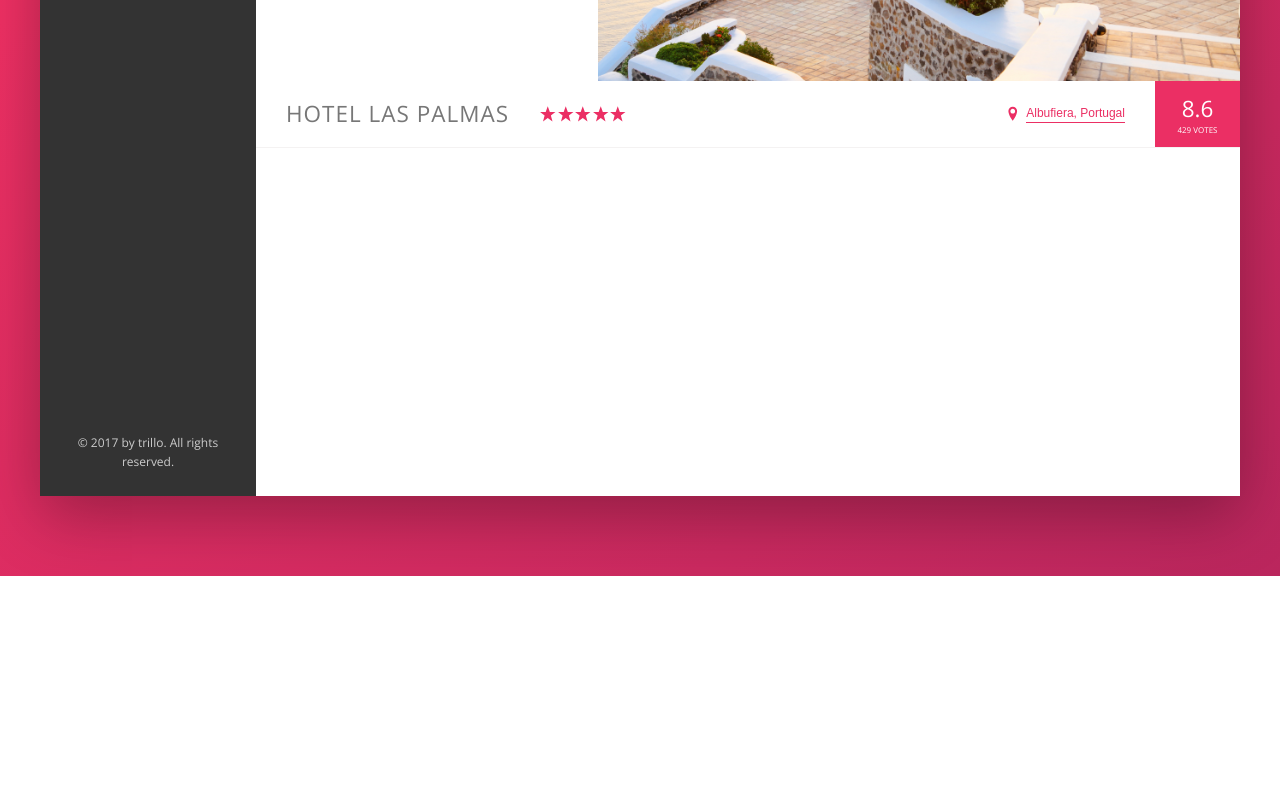
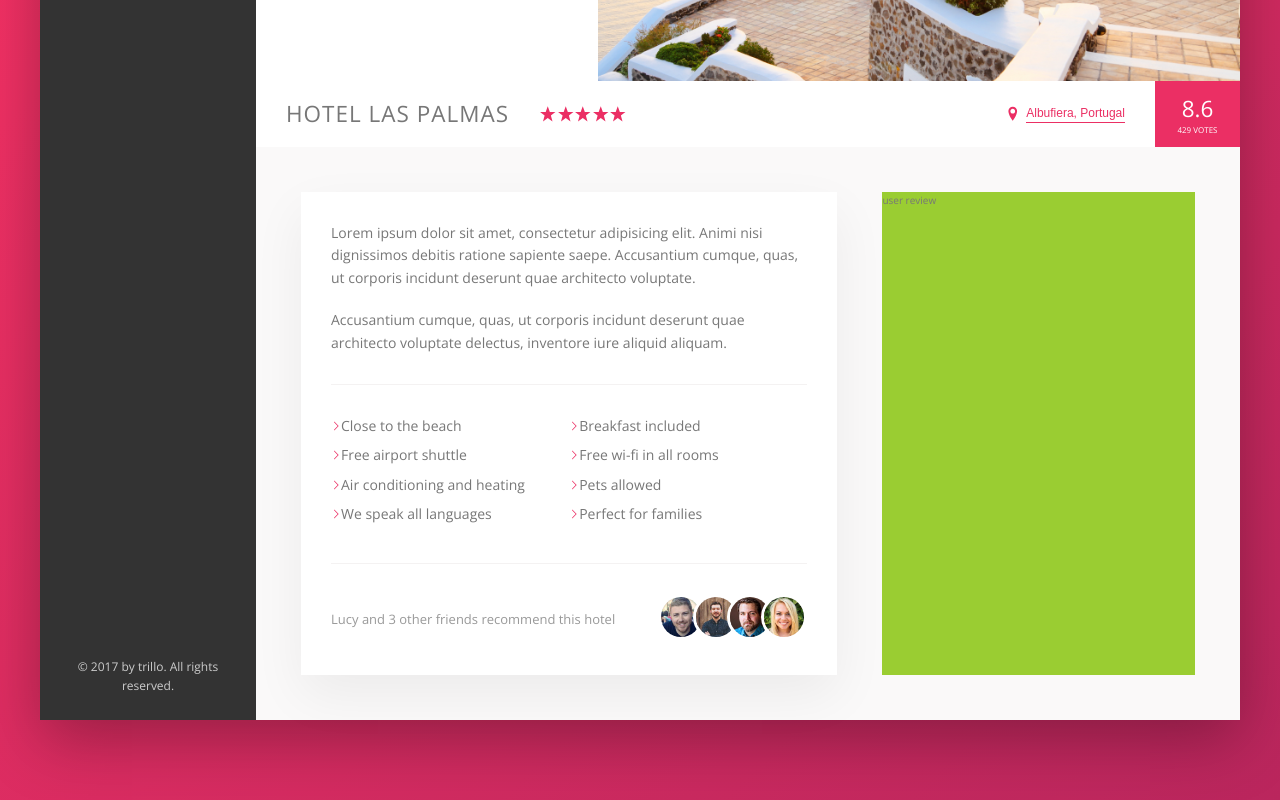
Before and after one commit to fktrctqbdfyjd/css-flex-test, a website: page index.html in a window 1280 px wide. Shown: the part 454-1254 px from the top of the page. Before the commit the page ends 1030 px from the top, so only its background shows below. Drawn offline with nearby package versions, Linux system fonts and the light colour scheme.

Commit message:
Add description section

```diff
--- a/index.html
+++ b/index.html
@@ -140,6 +140,42 @@
                             <div class="overview__rating-count">429 votes</div>
                         </div>
                     </div>
+
+                    <div class="detail">
+                        <div class="description">
+                            <p class="paragraph">
+                                Lorem ipsum dolor sit amet, consectetur adipisicing elit. Animi nisi dignissimos debitis ratione sapiente saepe. Accusantium cumque, quas, ut corporis incidunt deserunt quae architecto voluptate.
+                            </p>
+                            <p class="paragraph">
+                                Accusantium cumque, quas, ut corporis incidunt deserunt quae architecto voluptate delectus, inventore iure aliquid aliquam.
+                            </p>
+                            <ul class="list">
+                                <li class="list__item">Close to the beach</li>
+                                <li class="list__item">Breakfast included</li>
+                                <li class="list__item">Free airport shuttle</li>
+                                <li class="list__item">Free wi-fi in all rooms</li>
+                                <li class="list__item">Air conditioning and heating</li>
+                                <li class="list__item">Pets allowed</li>
+                                <li class="list__item">We speak all languages</li>
+                                <li class="list__item">Perfect for families</li>
+                            </ul>
+                            <div class="recommend">
+                                <p class="recommend__count">
+                                    Lucy and 3 other friends recommend this hotel
+                                </p>
+                                <div class="recommend__friends">
+                                    <img src="img/user-3.jpg" alt="Friend 1" class="recommend__photo">
+                                    <img src="img/user-4.jpg" alt="Friend 2" class="recommend__photo">
+                                    <img src="img/user-5.jpg" alt="Friend 3" class="recommend__photo">
+                                    <img src="img/user-6.jpg" alt="Friend 4" class="recommend__photo">
+                                </div>
+                            </div>
+                        </div>
+
+                        <div class="user-reviews">
+                            user review
+                        </div>
+                    </div>
                 </main>
             </div>
         </div>
--- a/sass/_base.scss
+++ b/sass/_base.scss
@@ -30,6 +30,9 @@
     --color-grey-dark-3: #999;
 
     --shadow-dark: 0 2rem 6rem rgba( 0,0,0,.3);
+    --shadow-light: 0 2rem 5rem rgba( 0,0,0,.06);
+
+    --line: 1px solid var(--color-grey-light-2);
 }
 
 * {
--- a/sass/_components.scss
+++ b/sass/_components.scss
@@ -204,7 +204,7 @@
 .overview {
     display: flex;
     align-items: center;
-    border-bottom: 1px solid var(--color-grey-light-2);
+    border-bottom: --line;
 
     &__heading {
         font-size: 2.25rem;
@@ -301,3 +301,80 @@
         box-shadow: none;
     }
 }
+
+//////////////////////////////////////////////////////////////
+// PARAGRAPH
+
+.paragraph:not(:last-of-type) {
+    margin-bottom: 2rem;
+}
+
+//////////////////////////////////////////////////////////////
+// LIST
+
+.list {
+    list-style: none;
+    margin: 3rem 0;
+    padding: 3rem 0;
+    border-top: var(--line);
+    border-bottom: var(--line);
+    display: flex;
+    flex-wrap: wrap;
+
+    &__item {
+        flex: 0 0 50%;
+        margin-bottom: .7rem;
+    }
+
+    &__item::before {
+        content: '';
+        display: inline-block;
+        height: 1rem;
+        width: 1rem;
+
+        //older browsers
+        // background-image: url(../img/chevron-thin-right.svg);
+        // background-size: cover;
+
+        //newer browsers masks
+        background-color: var(--color-primary);
+        -webkit-mask-image: url(../img/chevron-thin-right.svg);
+        -webkit-mask-size: cover;
+        mask-image: url(../img/chevron-thin-right.svg);
+        mask-size: cover;
+    }
+}
+
+
+
+
+
+//////////////////////////////////////////////////////////////
+// RECOMMEND
+
+.recommend {
+    font-size: 1.3rem;
+    color: var(--color-grey-dark-3);
+    display: flex;
+    align-items: center;
+
+    &__count {
+        margin-right: auto;
+    }
+
+    &__friends {
+
+    }
+
+    &__photo {
+        box-sizing: content-box;
+        height: 4rem;
+        width: 4rem;
+        border-radius: 50%;
+        border: 3px solid #fff;
+
+        &:not(:last-child) {
+            margin-right: -1.5rem;
+        }
+    }
+}
--- a/sass/_layout.scss
+++ b/sass/_layout.scss
@@ -11,7 +11,7 @@
     font-size: 1.4rem;
     height: 7rem;
     background-color: #fff;
-    border-bottom: 1px solid var(--color-grey-light-2);
+    border-bottom: --line;
 
     display: flex;
     justify-content: space-between;
@@ -34,6 +34,26 @@
 
 .hotel-view {
     background-color: #fff;
-    height: 80rem;
     flex: 1;
 }
+
+.detail {
+    display: flex;
+    padding: 4.5rem;
+    background-color: var(--color-grey-light-1);
+    border-bottom: --line;
+}
+
+.description {
+    background-color: #fff;
+    box-shadow: var(--shadow-light);
+    padding: 3rem;
+    flex: 0 0 60%;
+    margin-right: 4.5rem;
+    font-size: 1.4rem;
+}
+
+.user-reviews {
+    background-color: yellowgreen;
+    flex: 1;
+}
```
Also changed, not shown: css/style.css.
